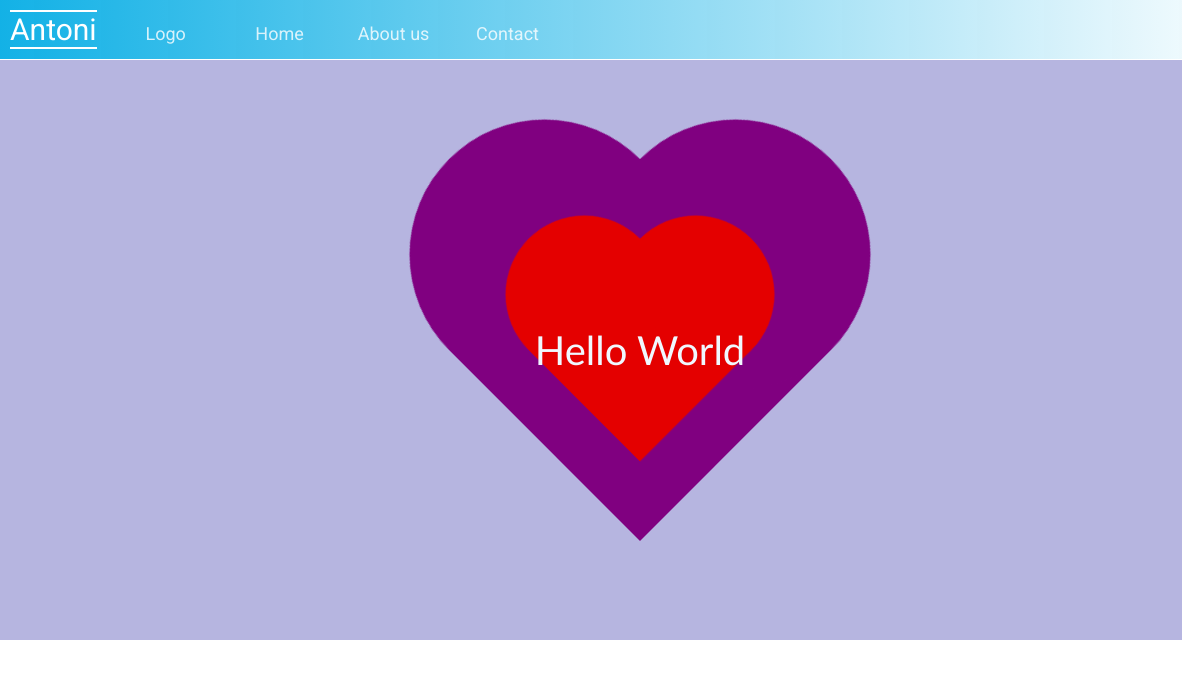
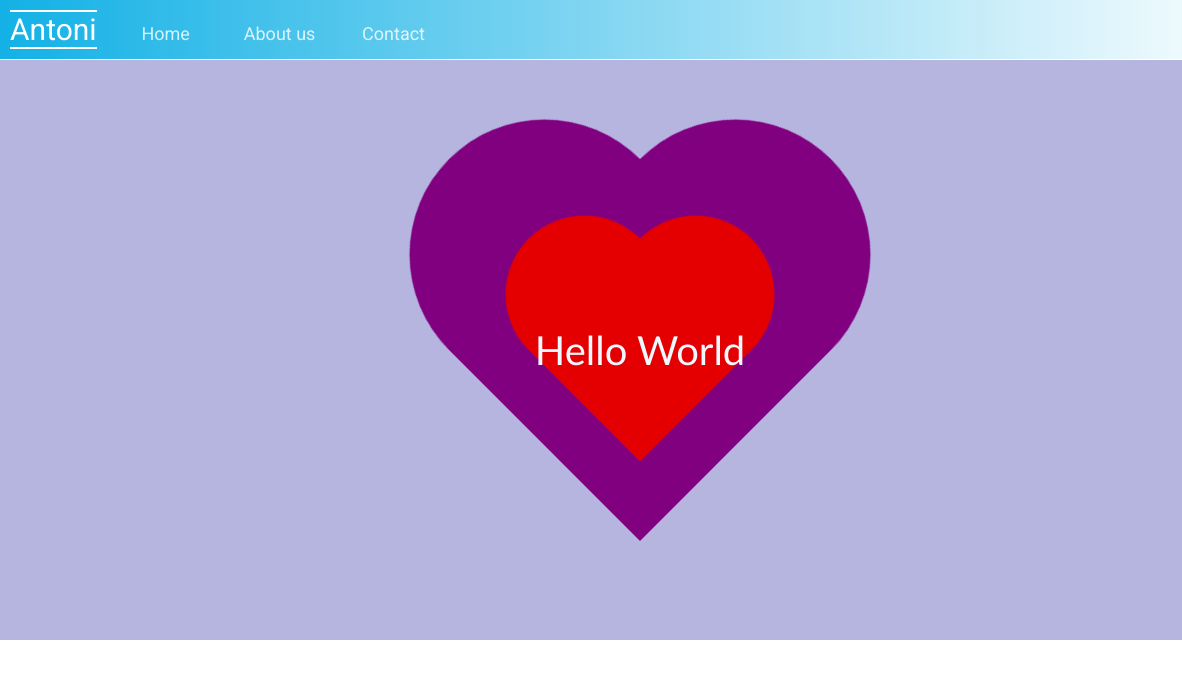
Before and after one commit to Antoni30/Web-projects-html-css-and-JavaScript-, a plain HTML site: page Project-1(html,css)/index.html in a window 1280 px wide. Shown: the full height of the page, 0-1182 px from the left. Drawn offline with Linux system fonts and the light colour scheme.

Commit message:
first project

```diff
--- a/Proyecto-1(html,css)/index.html
+++ b/Project-1(html,css)/index.html
@@ -17,7 +17,6 @@
             <div class="edit">Antoni</div>
             <nav>
                 <ul>
-                   <li><a href="http://" class="navigate">Logo</a></li>
                    <li><a href="http://"class="navigate">Home</a></li>
                    <li><a href="http://" class="navigate">About us</a></li>
                    <li><a href="http://" class="navigate">Contact</a></li>
```
Also changed, not shown: Project-1(html,css)/icon-facebook.png (renamed from Proyecto-1(html,css)/icon-facebook.png), Project-1(html,css)/icon-instagram.png (renamed from Proyecto-1(html,css)/icon-instagram.png), Project-1(html,css)/style.css (renamed from Proyecto-1(html,css)/style.css).
